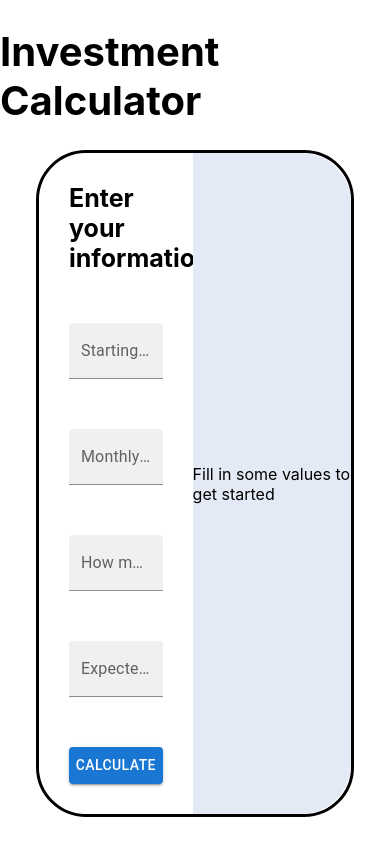
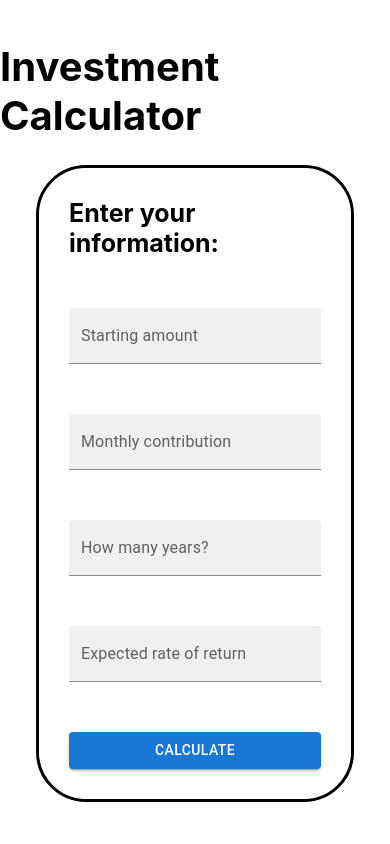
Before and after one commit to smm3123/Recharts-Investment-Calculator, a React (Create React App) app: page / in a window 390 px wide. Built offline with nearby package versions, Linux system fonts and the light colour scheme.

Commit message:
Make visualization responsive

```diff
--- a/src/App.jsx
+++ b/src/App.jsx
@@ -3,9 +3,11 @@ import { Box } from '@mui/material';
 
 import Inputs from './components/Inputs';
 import Chart from './components/Chart';
+import useIsMobile from './hooks/useIsMobile';
 
 function App() {
   const [yearlyReturns, setYearlyReturns] = useState({});
+  const isMobile = useIsMobile();
 
   return (
     <Box sx={{
@@ -18,14 +20,20 @@ function App() {
       <Box sx={{ fontWeight: "bold", fontSize: '40px', mb: '25px' }}>Investment Calculator</Box>
       <Box sx={{
         display: 'flex',
+        flexDirection: isMobile ? 'column' : 'row',
+        justifyContent: 'center',
         height: 'auto',
         width: '80%',
         borderRadius: '50px',
         border: '3px',
         borderStyle: 'solid',
       }}>
-        <Inputs setYearlyReturns={setYearlyReturns} />
-        <Chart yearlyReturns={yearlyReturns} />
+        <Box sx={{ width: isMobile ? "100%" : "40%", height: isMobile ? "50%" : "100%" }}>
+          <Inputs setYearlyReturns={setYearlyReturns} />
+        </Box>
+        <Box sx={{ height: "100%", width: "100%", display: "flex"}}>
+          <Chart yearlyReturns={yearlyReturns} />
+        </Box>
       </Box>
     </Box>
   )
--- a/src/components/Chart.jsx
+++ b/src/components/Chart.jsx
@@ -2,6 +2,7 @@ import React from 'react';
 import { isEmpty } from 'lodash';
 import { Box } from '@mui/material';
 import { ResponsiveContainer, LineChart, Line, XAxis, YAxis, CartesianGrid, Tooltip } from 'recharts';
+import useIsMobile from '../hooks/useIsMobile';
 
 const convertToCurrency = (value) => {
   const options = { style: 'currency', currency: 'USD' };
@@ -60,17 +61,23 @@ const Visualization = ({ yearlyReturns }) => {
 }
 
 const Chart = ({ yearlyReturns }) => {
+  const isMobile = useIsMobile();
+
   return (
     <Box sx={{
       display: 'flex',
       justifyContent: 'center',
       alignItems: 'center',
-      width: '70%',
+      height: isEmpty(yearlyReturns) ? '0%' : '100%',
+      width: '100%',
       backgroundColor: '#e4eaf5',
-      borderRadius: '0px 50px 50px 0px',
+      borderRadius: isMobile ? '0px 0px 50px 50px' : '0px 50px 50px 0px',
     }}>
       {isEmpty(yearlyReturns) ?
-        <EmptyState /> :
+        <Box>
+          {isMobile ? "" : "Fill in some values to get started"}
+        </Box>
+        :
         <Visualization yearlyReturns={yearlyReturns} />
       }
     </Box>
--- a/src/components/Inputs.jsx
+++ b/src/components/Inputs.jsx
@@ -1,5 +1,6 @@
 import React, { useState } from 'react';
 import { Box, Button, TextField } from '@mui/material';
+import useIsMobile from '../hooks/useIsMobile';
 
 const calculateReturnPerYear = (
   startingAmount,
@@ -34,6 +35,8 @@ const Inputs = ({ setYearlyReturns }) => {
   const [years, setYears] = useState("0");
   const [rateOfReturn, setRateOfReturn] = useState("7");
 
+  const isMobile = useIsMobile();
+
   const onSubmit = () => {
     setYearlyReturns(
       calculateReturnPerYear(
@@ -49,10 +52,9 @@ const Inputs = ({ setYearlyReturns }) => {
     <Box sx={{
       display: 'flex',
       flexDirection: 'column',
-      width: '30%',
       padding: '30px',
       backgroundColor: 'white',
-      borderRadius: '50px 0px 0px 50px',
+      borderRadius: isMobile ? '50px' : '50px 0px 0px 50px',
       gap: '50px',
     }}>
       <Box sx={{ fontWeight: "bold", fontSize: '25px' }}>Enter your information:</Box>
```
